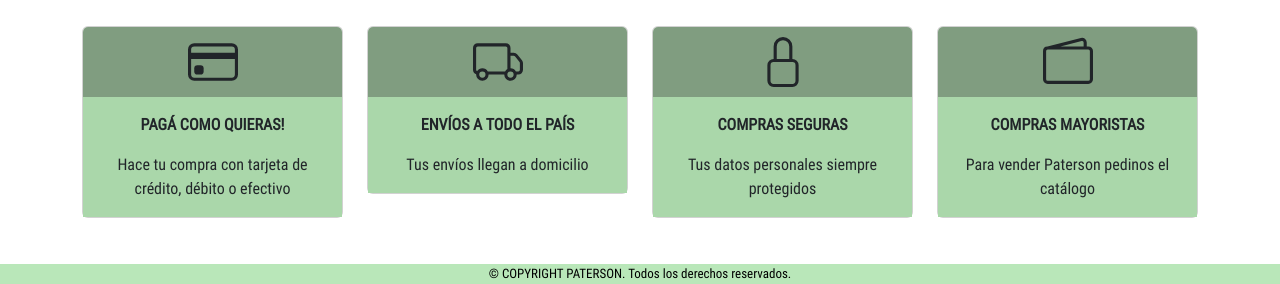
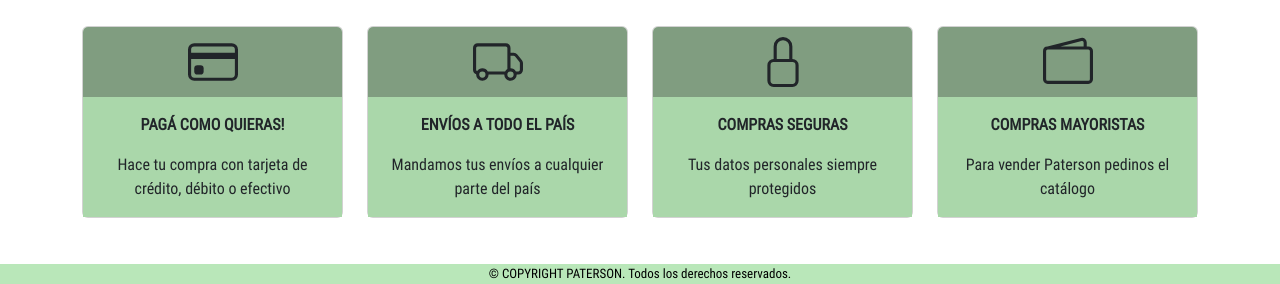
Before and after one commit to abrildelgado/paterson-proyecto-coder, a plain HTML site: page index.html in a window 1280 px wide. Shown: the part 1546-1830 px from the top of the page. Drawn offline with nearby package versions, Linux system fonts and the light colour scheme.

Commit message:
cambio de card

```diff
--- a/index.html
+++ b/index.html
@@ -192,7 +192,7 @@
           </div>
           <div class="card-body cardColorDos">
             <p class="card-text resaltado textoMedio">ENVÍOS A TODO EL PAÍS</p>
-            <p class="card-text textoMedio">Tus envíos llegan a domicilio</p>
+            <p class="card-text textoMedio">Mandamos tus envíos a cualquier parte del país</p>
           </div>
         </div>
       </div>
```
